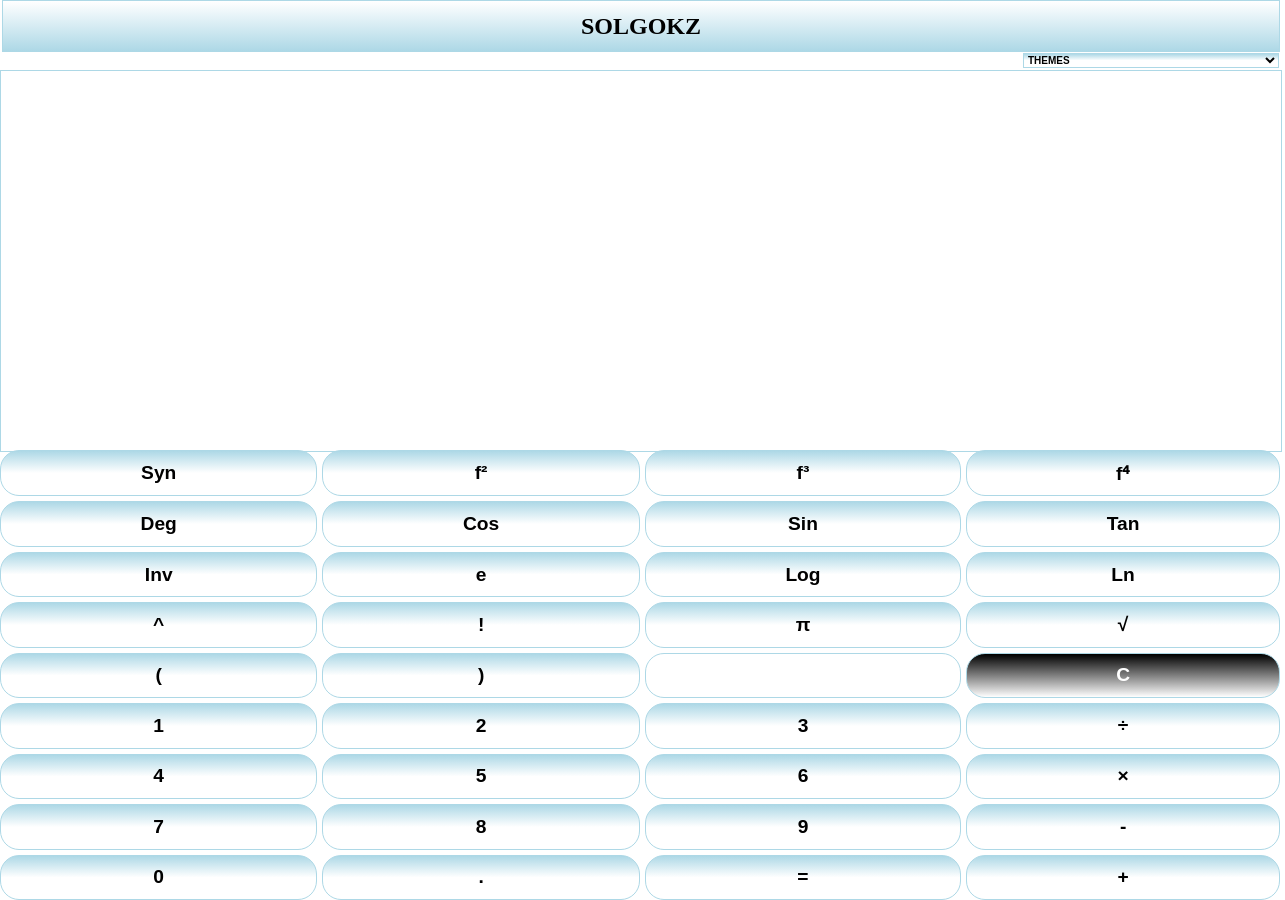
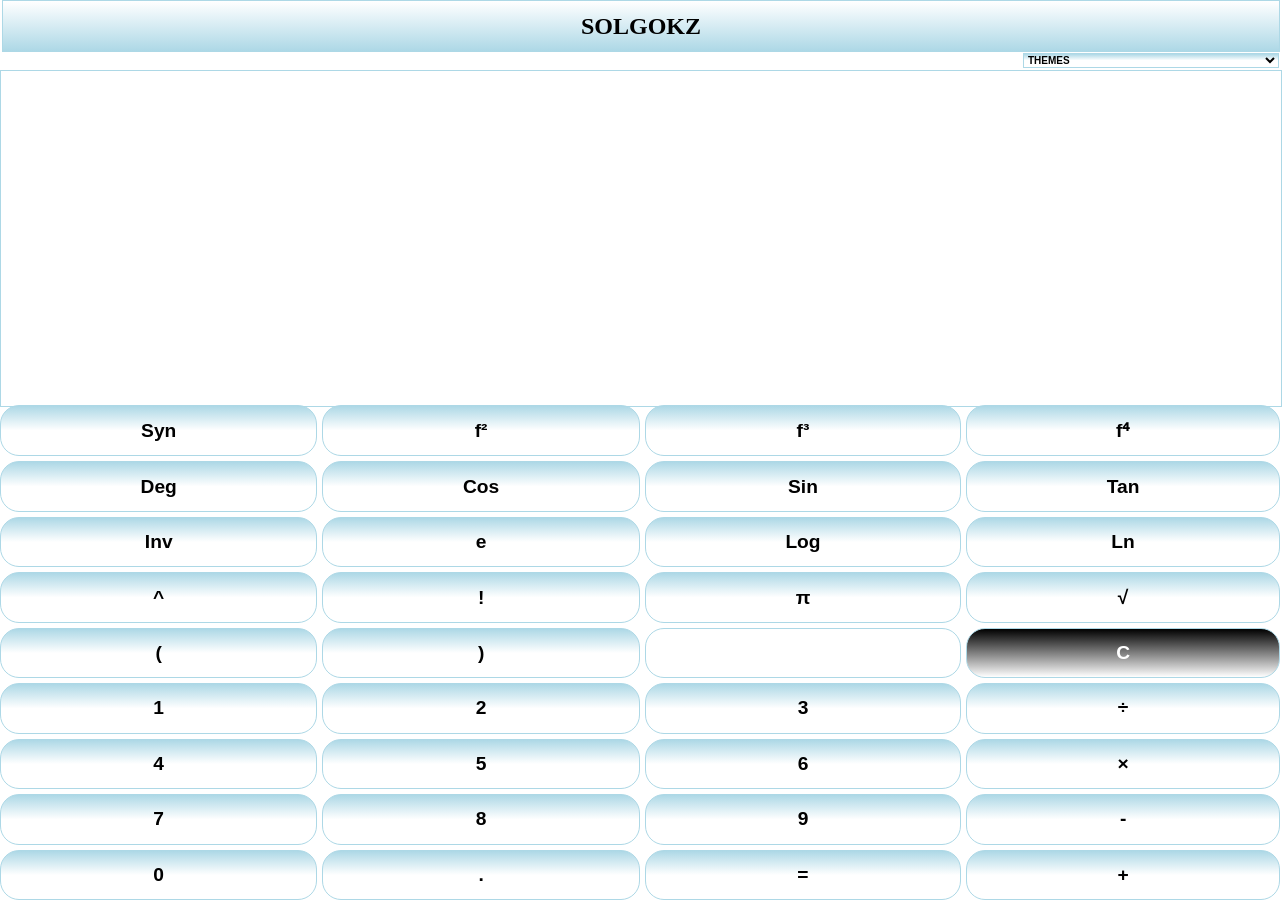

Add files via upload

--- a/main.css
+++ b/main.css
@@ -164,7 +164,7 @@ nav{
     grid-template-columns: auto auto auto auto;
     grid-gap: 5px;
     
-    height: 50%;
+    height: 55%;
     width: 100%;
     bottom: 0%;
     left: 0px;
@@ -182,7 +182,7 @@ nav{
    gap: 5px;
    
     
-    height: 50%;
+    height: 55%;
     width: 100%;
     bottom: 0%;
     left: 0px;
@@ -280,7 +280,7 @@ width: calc(12.5% - 5px); /* make 5 buttons fit */}
     top: 70px;
     left: 0%;
     width: 100%;
-    height: calc(50% - 70px);
+    height: calc(45% - 70px);
         background-image: var(--backImg);
     
     background-repeat: no-repeat;
@@ -331,7 +331,7 @@ width: calc(12.5% - 5px); /* make 5 buttons fit */}
         
     position: absolute;
     top: 35%;
-    height: 30%;
+    height:cal( 30% + 0px);
     width:99%;
     border: dotted 0.01px var(--buttColor);
     background: var(--backResult);
